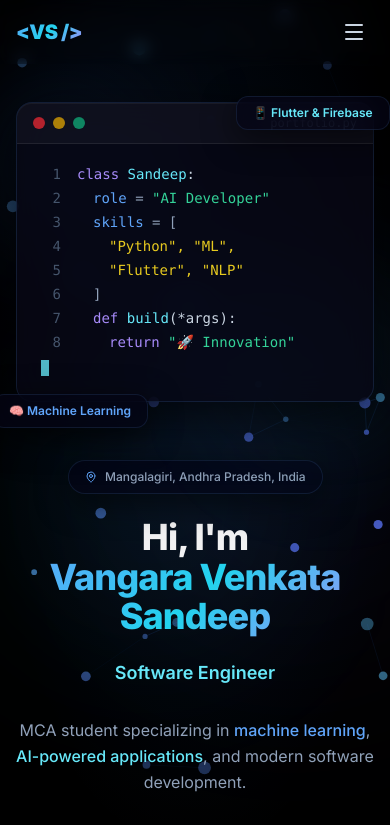
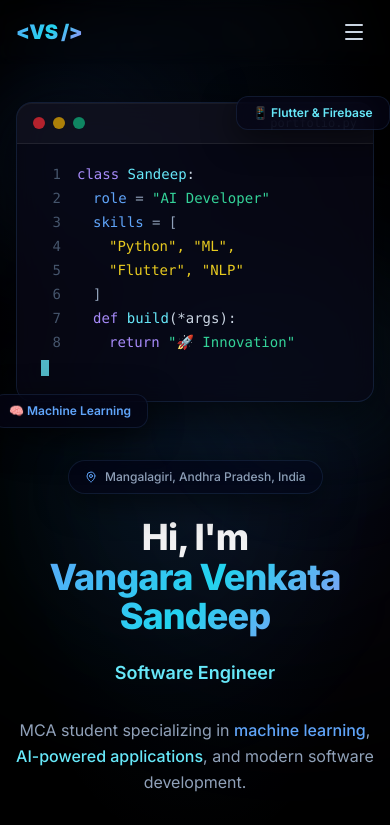
Before and after one commit to Sai-dheeraj-krishna/sandeepv, a React (Vite) app: page / in a window 390 px wide. Shown: the top 825 px of the page. Built offline with nearby package versions, Linux system fonts and the light colour scheme.

Commit message:
Fix mobile scroll bottom white space by setting body bg to black and map root to dvh

```diff
--- a/src/components/AnimatedBackground.jsx
+++ b/src/components/AnimatedBackground.jsx
@@ -158,7 +158,7 @@ export default function AnimatedBackground() {
   return (
     <canvas
       ref={canvasRef}
-      className={`fixed inset-0 -z-1 bg-[#000000] transition-opacity duration-700 ${isVisible ? 'opacity-100' : 'opacity-0'}`}
+      className={`fixed top-0 left-0 w-full h-[100vh] h-[100dvh] -z-[1] bg-[#000000] transition-opacity duration-700 ${isVisible ? 'opacity-100' : 'opacity-0'}`}
       style={{ touchAction: 'none' }}
     />
   );
--- a/src/index.css
+++ b/src/index.css
@@ -34,15 +34,23 @@
   html {
     scroll-behavior: smooth;
     scroll-padding-top: 5rem;
+    background-color: #000000;
   }
 
   body {
-    background-color: transparent;
+    background-color: #000000;
     color: #f1f5f9;
     font-family: var(--font-sans);
     line-height: 1.7;
     -webkit-font-smoothing: antialiased;
     -moz-osx-font-smoothing: grayscale;
+  }
+
+  #root {
+    min-height: 100vh;
+    min-height: 100dvh;
+    display: flex;
+    flex-direction: column;
   }
 
   /* Custom scrollbar */
```
